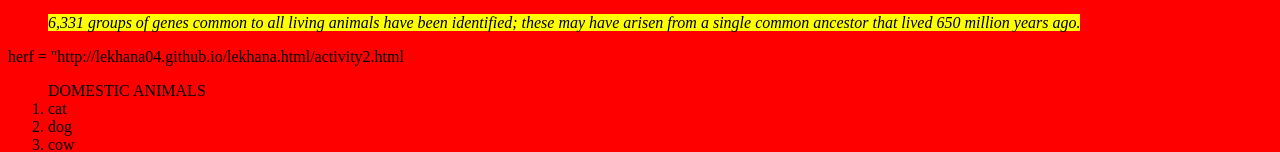
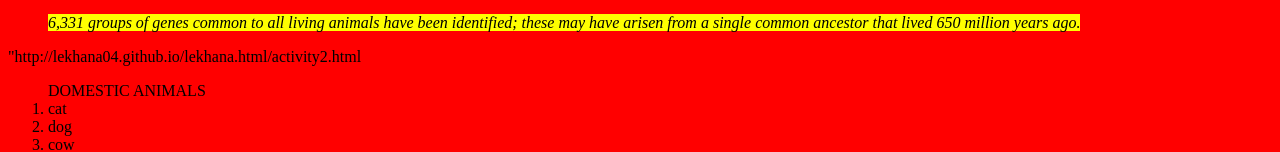
Before and after one commit to lekhana04/lekhana.html, a plain HTML site: page activity2.html in a window 1280 px wide. Shown: the part 356-508 px from the top of the page. Drawn offline with Linux system fonts and the light colour scheme.

Commit message:
Update activity2.html

```diff
--- a/activity2.html
+++ b/activity2.html
@@ -13,7 +13,7 @@
  <p><blockquote><mark>6,331 groups of genes common to all living animals have been identified; these may have arisen from a single common ancestor that lived 650 million years ago.</mark></blockquote>
  </i></p>
 
-<a> herf = "http://lekhana04.github.io/lekhana.html/activity2.html </a>
+<a>"http://lekhana04.github.io/lekhana.html/activity2.html </a>
 
  <ol>DOMESTIC ANIMALS
  <li>cat
@@ -36,8 +36,9 @@
  <dt>Inland Taipan
  <dt>Common Krait
  <dt>Russell's Viper
- </dl> </body>
-</html>
+ </dl>
+ </body>
+ </html>
 
 
 <!DOCTYPE html>
```
